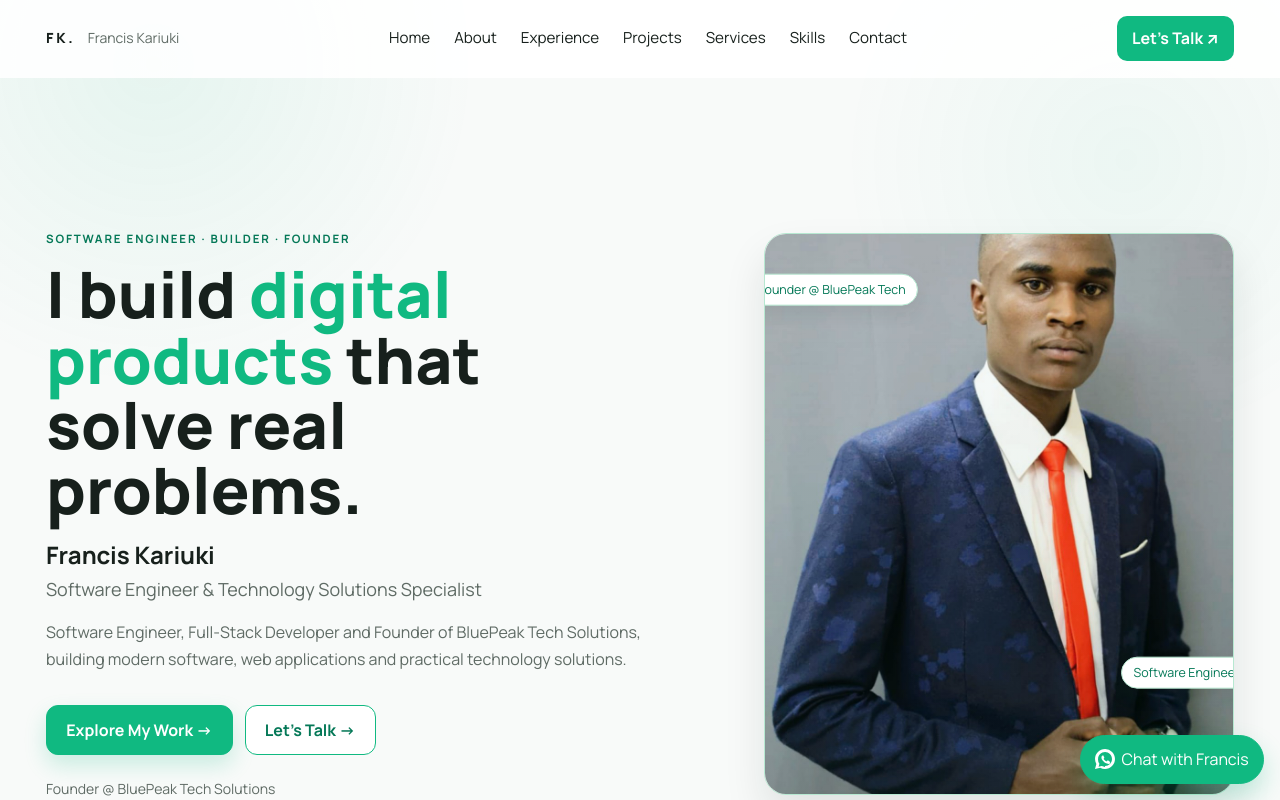
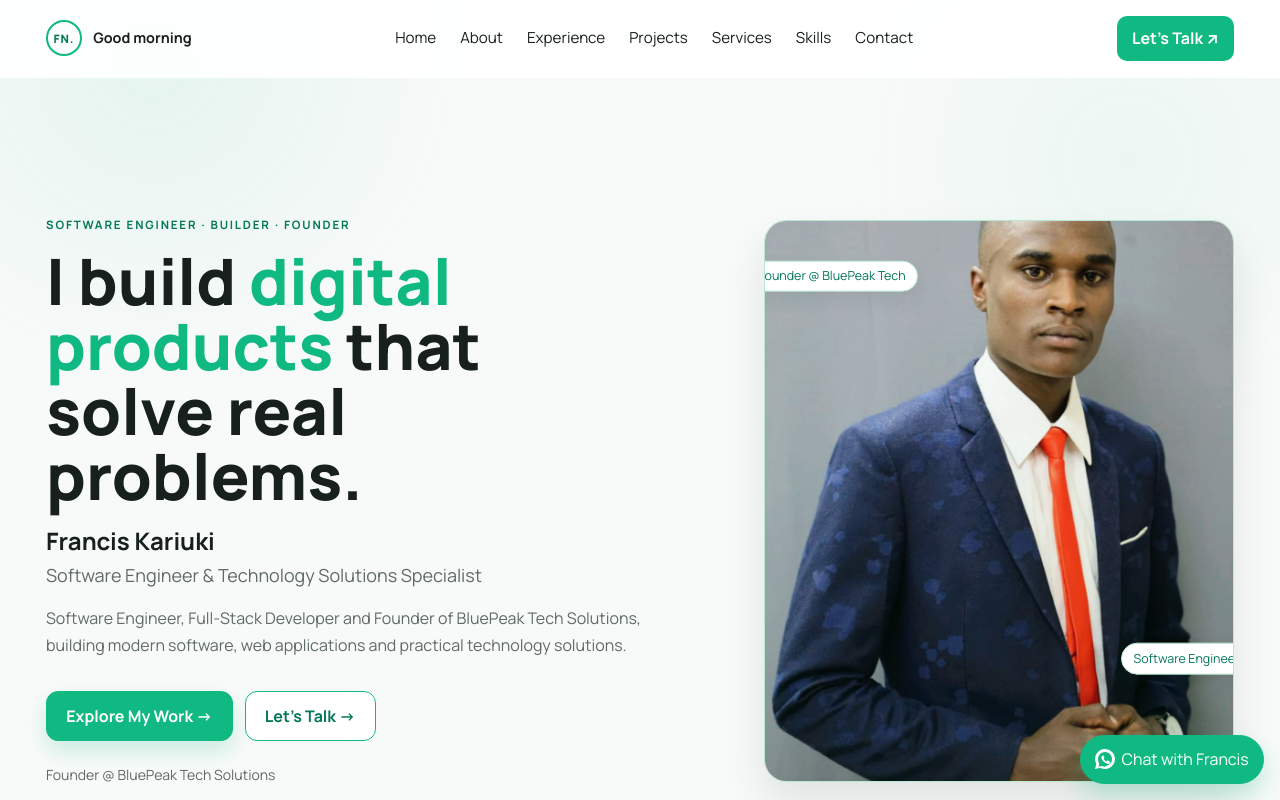
Before and after one commit to frankariuki86-png/Francis-Kariuki-portfolio, a Next.js app: page / in a window 1280 px wide. Shown: the top 800 px of the page. Built offline with nearby package versions, Linux system fonts and the light colour scheme.

Commit message:
Header Polish portfolio UI and fix tools section

```diff
--- a/components/Gallery.js
+++ b/components/Gallery.js
@@ -4,6 +4,7 @@ import { portfolioConfig } from '../data/portfolioConfig'
 export default function Gallery(){
   const [activeCategory, setActiveCategory] = useState('All')
   const [activeImage, setActiveImage] = useState(null)
+  const [showAll, setShowAll] = useState(false)
   const images = portfolioConfig.images.graphicDesign
 
   const categories = ['All', 'Branding', 'Posters', 'Social Media', 'Certificates', 'Campaign Designs']
@@ -12,6 +13,7 @@ export default function Gallery(){
     if (activeCategory === 'All') return images
     return images.filter((item) => item.category === activeCategory)
   }, [activeCategory, images])
+  const visibleImages = showAll || activeCategory !== 'All' ? filteredImages : filteredImages.slice(0, 6)
 
   const activeIndex = activeImage ? filteredImages.findIndex((item) => item.src === activeImage.src) : -1
   const showPrevious = () => {
@@ -54,7 +56,7 @@ export default function Gallery(){
       </div>
 
       <div className="gallery-masonry editorial-gallery">
-        {filteredImages.map((item) => (
+        {visibleImages.map((item) => (
           <button
             key={item.src}
             type="button"
@@ -69,6 +71,12 @@ export default function Gallery(){
           </button>
         ))}
       </div>
+
+      {activeCategory === 'All' && images.length > 6 && (
+        <button type="button" className="btn-ghost content-more" onClick={() => setShowAll((value) => !value)}>
+          {showAll ? 'Show Featured Artwork ↑' : 'View All Creative Work →'}
+        </button>
+      )}
 
       {activeImage ? (
         <div className="lightbox" role="dialog" aria-modal="true" onClick={() => setActiveImage(null)}>
--- a/components/Header.js
+++ b/components/Header.js
@@ -4,6 +4,7 @@ import { portfolioConfig } from '../data/portfolioConfig'
 export default function Header(){
   const [open, setOpen] = useState(false)
   const [scrolled, setScrolled] = useState(false)
+  const [greeting, setGreeting] = useState('Good evening')
   const { identity } = portfolioConfig
 
   const links = [
@@ -28,12 +29,17 @@ export default function Header(){
     return () => window.removeEventListener('scroll', onScroll)
   }, [])
 
+  useEffect(() => {
+    const hour = new Date().getHours()
+    setGreeting(hour >= 5 && hour < 12 ? 'Good morning' : hour >= 12 && hour < 18 ? 'Good afternoon' : 'Good evening')
+  }, [])
+
   return (
     <nav className={`nav-shell ${scrolled ? 'scrolled' : ''}`}>
       <div className="container flex items-center justify-between py-4">
-        <a href="#home" className="flex items-center gap-3">
-          <div className="font-black tracking-[0.2em] text-sm">FK.</div>
-          <div className="hidden sm:block text-sm text-slate-300">Francis Kariuki</div>
+        <a href="#home" className="header-brand" aria-label="Home">
+          <strong className="header-logo">FN.</strong>
+          <span className="header-greeting">{greeting}</span>
         </a>
 
         <div className="hidden md:flex items-center gap-6">
@@ -58,7 +64,7 @@ export default function Header(){
         <div className="mobile-menu-inner">
           <div className="flex items-center justify-between mb-6">
             <div className="flex items-center gap-3">
-              <div className="font-black tracking-[0.2em] text-sm">FK.</div>
+              <div className="header-logo">FN.</div>
               <div className="text-sm text-slate-300">Francis Kariuki</div>
             </div>
             <button onClick={() => setOpen(false)} aria-label="Close menu" className="p-2">
--- a/components/Projects.js
+++ b/components/Projects.js
@@ -73,6 +73,8 @@ const ProjectCard = ({ project, imageSrc }) => (
 
 export default function Projects(){
   const { projects, images } = portfolioConfig
+  const [showAll, setShowAll] = useState(false)
+  const visibleProjects = showAll ? projects : projects.slice(0, 3)
 
   return (
     <section id="projects" className="section fade-up">
@@ -83,7 +85,7 @@ export default function Projects(){
       </div>
 
       <div className="projects-list mt-8">
-        {projects.map((project, index) => (
+        {visibleProjects.map((project, index) => (
           <ProjectCard
             key={project.key}
             project={{ ...project, order: index + 1 }}
@@ -91,6 +93,9 @@ export default function Projects(){
           />
         ))}
       </div>
+      <button type="button" className="btn-ghost projects-more" onClick={() => setShowAll((value) => !value)}>
+        {showAll ? 'Show Featured Projects ↑' : 'View All Projects →'}
+      </button>
     </section>
   )
 }
--- a/components/Services.js
+++ b/components/Services.js
@@ -1,3 +1,5 @@
+import { useState } from 'react'
+
 function ServiceIcon({ title }) {
   const common = {
     width: 18,
@@ -49,6 +51,9 @@ const services = [
 ]
 
 export default function Services() {
+  const [showAll, setShowAll] = useState(false)
+  const visibleServices = showAll ? services : services.slice(0, 6)
+
   return (
     <section id="services" className="section fade-up">
       <p className="section-kicker">Services</p>
@@ -56,10 +61,13 @@ export default function Services() {
       <p className="section-sub">Flexible engagement from software and IT infrastructure to branding and digital operations.</p>
 
       <div className="mt-6 grid grid-cols-1 md:grid-cols-2 lg:grid-cols-3 gap-4">
-        {services.map((service, index) => (
+        {visibleServices.map((service, index) => (
           <Card key={service.title} index={index + 1} title={service.title} desc={service.desc} />
         ))}
       </div>
+      <button type="button" className="btn-ghost content-more" onClick={() => setShowAll((value) => !value)}>
+        {showAll ? 'Show Core Services ↑' : 'View All Services →'}
+      </button>
     </section>
   )
 }
--- a/components/Skills.js
+++ b/components/Skills.js
@@ -1,3 +1,5 @@
+import { useState } from 'react'
+
 const descriptions = {
   Development: 'Frontend and backend application development',
   Databases: 'Structured data and application storage',
@@ -25,6 +27,7 @@ const Category = ({ index, title, items }) => (
 )
 
 export default function Skills(){
+  const [showAll, setShowAll] = useState(false)
   const categories = [
     {
       title: 'Development',
@@ -45,7 +48,7 @@ export default function Skills(){
   ]
 
   return (
-    <section id="skills" className="section skills-section fade-up">
+    <section id="skills" className={`section skills-section ${showAll ? 'skills-expanded' : ''} fade-up`}>
       <p className="section-kicker">Tools I Build With</p>
       <h2 className="section-title">Tools I Build With</h2>
       <p className="section-sub">A balanced stack across software engineering, data systems and IT operations.</p>
@@ -55,6 +58,9 @@ export default function Skills(){
           <Category key={category.title} index={index + 1} title={category.title} items={category.items} />
         ))}
       </div>
+      <button type="button" className="btn-ghost content-more skills-more" onClick={() => setShowAll((value) => !value)}>
+        {showAll ? 'Show Key Technologies ↑' : 'View More Technologies →'}
+      </button>
     </section>
   )
 }
--- a/styles/globals.css
+++ b/styles/globals.css
@@ -1311,16 +1311,21 @@ body {
 }
 
 .page-shell { background: transparent; }
+.page-shell { padding-top: 64px; }
 .section-kicker, .service-number, .project-number { color: #047857; }
 .section-sub, .text-slate-300, .text-slate-400 { color: #5f6b65 !important; }
 .section-title, .hero-name, h1, h2, h3, h4, strong, b { color: #17201c; }
 
-.nav-shell { background: rgba(255, 255, 255, 0.88); border-bottom-color: transparent; }
+.nav-shell { position: fixed; inset: 0 0 auto; width: 100%; background: rgba(255, 255, 255, 0.88); border-bottom-color: transparent; }
 .nav-shell.scrolled { background: rgba(255, 255, 255, 0.94); border-color: #dde7e1; box-shadow: 0 8px 24px rgba(23, 32, 28, 0.06); }
 .nav-link, .nav-cta { color: #17201c; }
 .nav-link:hover, .nav-cta:hover { color: #047857; }
 .nav-cta { padding: 0.65rem 0.95rem; border-radius: 10px; background: #10b981; color: #ffffff; }
 .nav-cta:hover { color: #ffffff; background: #047857; }
+.header-brand { display: inline-flex; align-items: baseline; gap: 0.7rem; }
+.header-logo { display: inline-flex; align-items: center; justify-content: center; width: 2.25rem; height: 2.25rem; border: 2px solid #10b981; border-radius: 50%; color: #047857; font-size: 0.72rem; font-weight: 800; letter-spacing: 0.08em; }
+.header-greeting { display: inline-flex; align-items: baseline; color: #17201c; font-size: 0.9rem; font-weight: 700; white-space: nowrap; }
+.header-greeting strong { color: #10b981; }
 .mobile-menu { background: rgba(23, 32, 28, 0.16); }
 .mobile-menu-inner { background: #ffffff; border-color: #dde7e1; }
 
@@ -1382,6 +1387,41 @@ footer { background: #065f46; border-color: #047857 !important; color: #ffffff;
 .footer-link:hover { color: #ffffff; }
 .whatsapp-float { color: #ffffff; background: #10b981; border-color: #10b981; box-shadow: 0 12px 26px rgba(16, 185, 129, 0.24); }
 
+.content-more,
+.projects-more { margin-top: 1.5rem; }
+.skills-more { display: none; }
+
+@media (max-width: 767px) {
+  .mobile-menu {
+    overflow: hidden;
+  }
+
+  .container {
+    width: 100%;
+    max-width: 100%;
+    box-sizing: border-box;
+  }
+
+  .projects-list,
+  .editorial-project,
+  .project-preview-column,
+  .project-copy-column,
+  .browser-mockup {
+    width: 100%;
+    max-width: 100%;
+    min-width: 0;
+  }
+
+  .hero-photo-wrap { max-width: min(58vw, 220px); }
+  .hero-photo-wrap img, .profile-photo-placeholder { height: auto; aspect-ratio: 1 / 1; }
+  .section { margin-top: 3.5rem; }
+  .nav-shell .container { min-height: 60px; padding-top: 0.7rem; padding-bottom: 0.7rem; }
+  .page-shell { padding-top: 60px; }
+  .header-greeting { max-width: calc(100vw - 5rem); overflow: hidden; text-overflow: ellipsis; font-size: 0.82rem; }
+  .skills-more { display: inline-flex; }
+  .skills-section:not(.skills-expanded) .skills-tool-card:nth-child(n+3) { display: none; }
+}
+
 @media (prefers-reduced-motion: reduce) {
   *, *::before, *::after { animation-duration: 0.01ms !important; animation-iteration-count: 1 !important; scroll-behavior: auto !important; transition-duration: 0.01ms !important; }
 }
```
